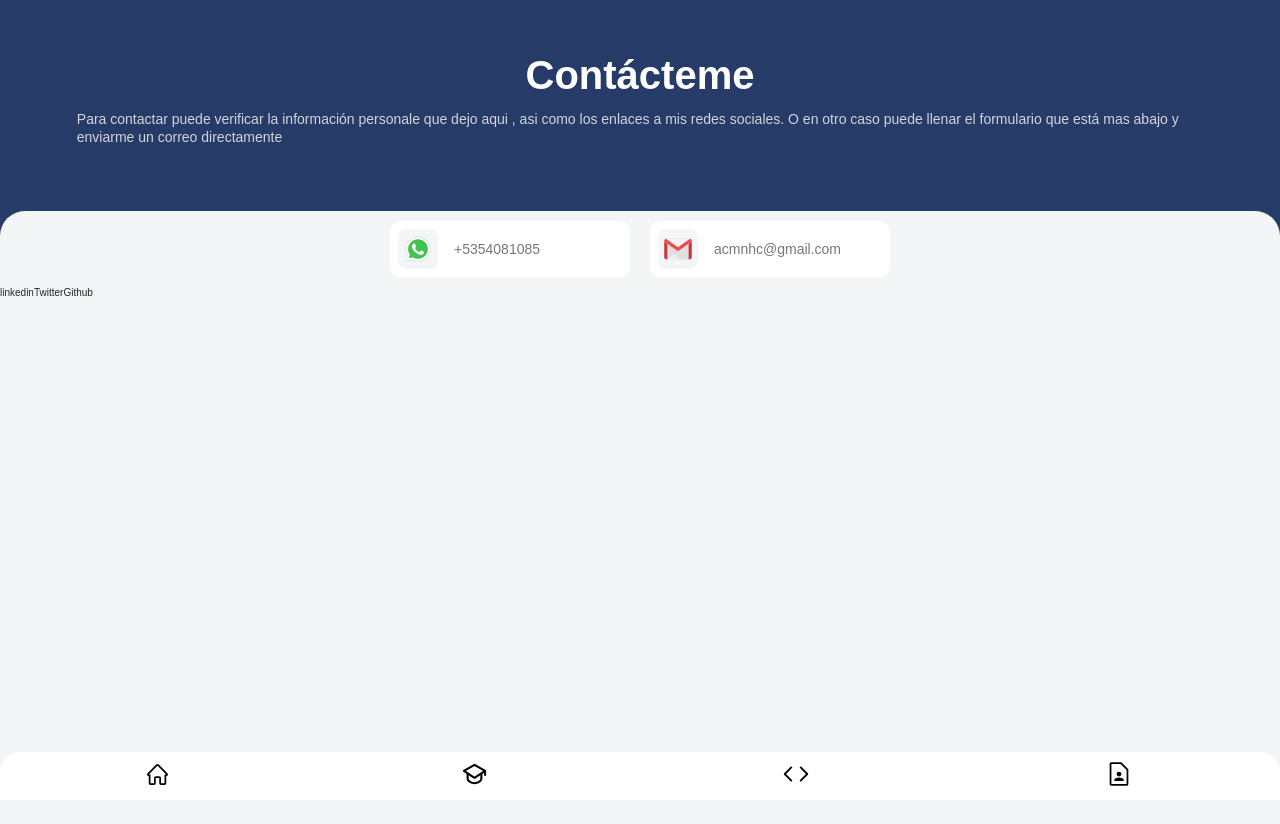
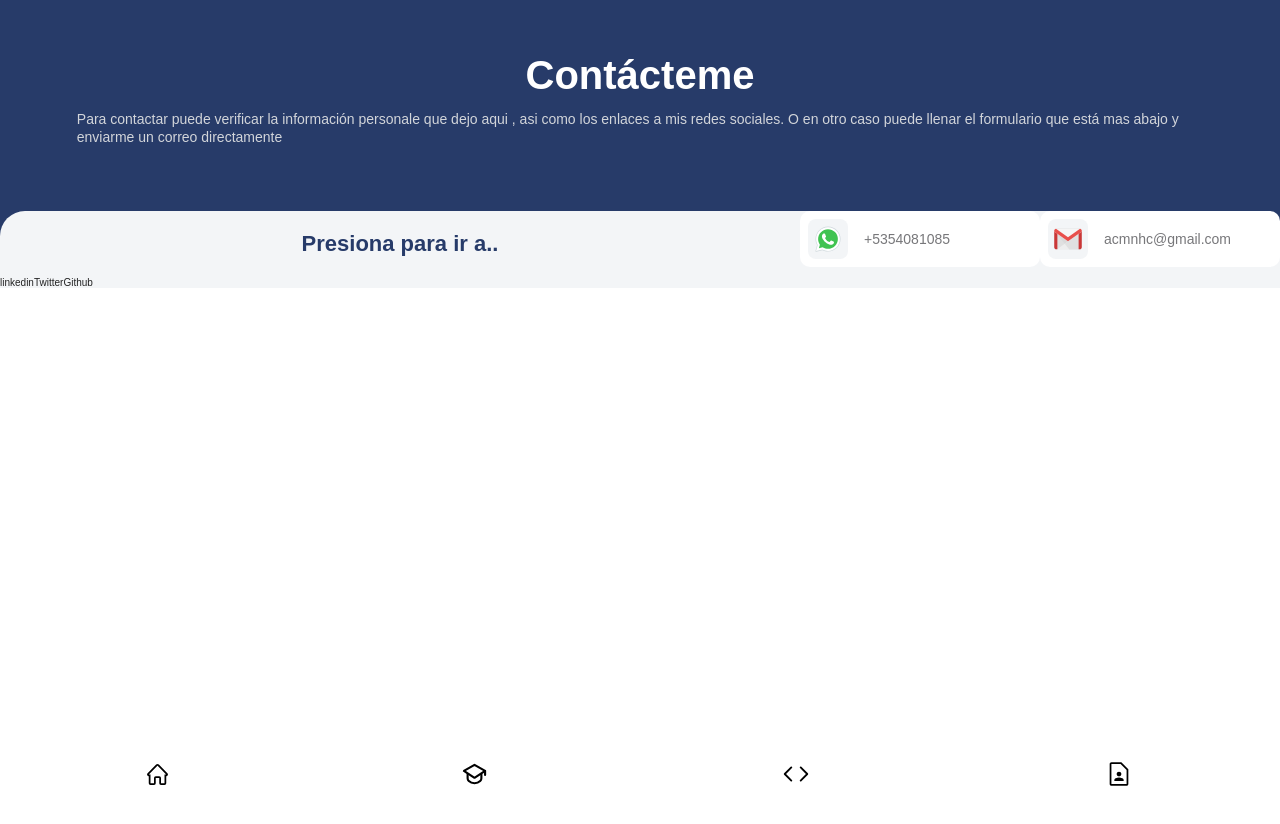
Before and after one commit to Yusei-0/Yusei-0, an Angular app: page /contact in a window 1280 px wide. Shown: the top 824 px of the page. After the commit the page ends 800 px from the top, so only its background shows below. Built offline with nearby package versions, Linux system fonts and the light colour scheme.

Commit message:
Refactored the contact buttons

```diff
--- a/src/app/contact/contact/contact.component.css
+++ b/src/app/contact/contact/contact.component.css
@@ -1,6 +1,6 @@
 .contact-container{
-    height: 100vh;
     background-color: var(--color-primary);
+    /* padding-bottom: 40px; */
 }
 
 .contact-header{
@@ -30,6 +30,8 @@
     border-radius: 25px 25px 0 0;
     height: 100%;
 }
+
+
 .contact-header-information{
     width: 100%;
     display: flex;
@@ -37,11 +39,17 @@
     justify-content: center;
 }
 
+.contact-header-information h3{
+    font-size: 2.2rem;
+    margin: 20px auto;
+    color: var(--color-primary);
+}
+
 .header-information-section{
     display: flex;
     align-items: center;
     width: 240px;
-    margin: 10px;
+    margin-bottom: 10px;
     border-radius: 10px;
     background-color: var(--just-white);
     text-decoration: none;
--- a/src/app/contact/contact/contact.component.html
+++ b/src/app/contact/contact/contact.component.html
@@ -5,7 +5,8 @@
     </div>
     <div class="contact-main">
         <section class="contact-header-information">
-            <a  href="https://wa.me/5354081085" class="header-information-section" target="_blank">
+            <h3>Presiona para ir a..</h3>
+            <a  href="https://wa.me/5354081085?text=Hola%20le%20contacto%20para%20" class="header-information-section" target="_blank">
                 <div class="img-information">
                     <app-icon [img]="'whatsapp-color'" [size]="30"></app-icon>
                 </div>
```
